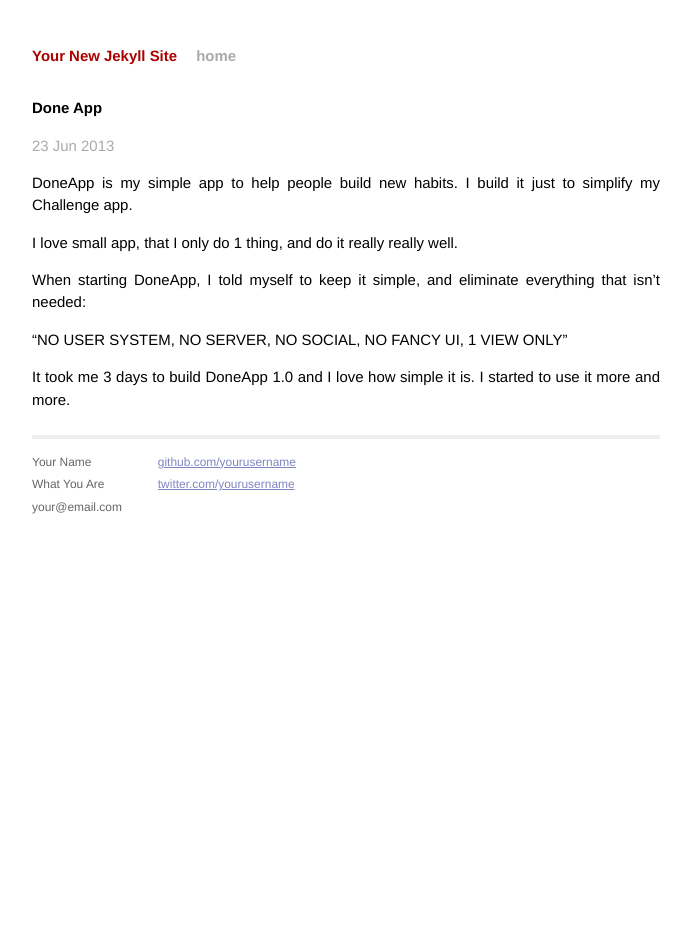
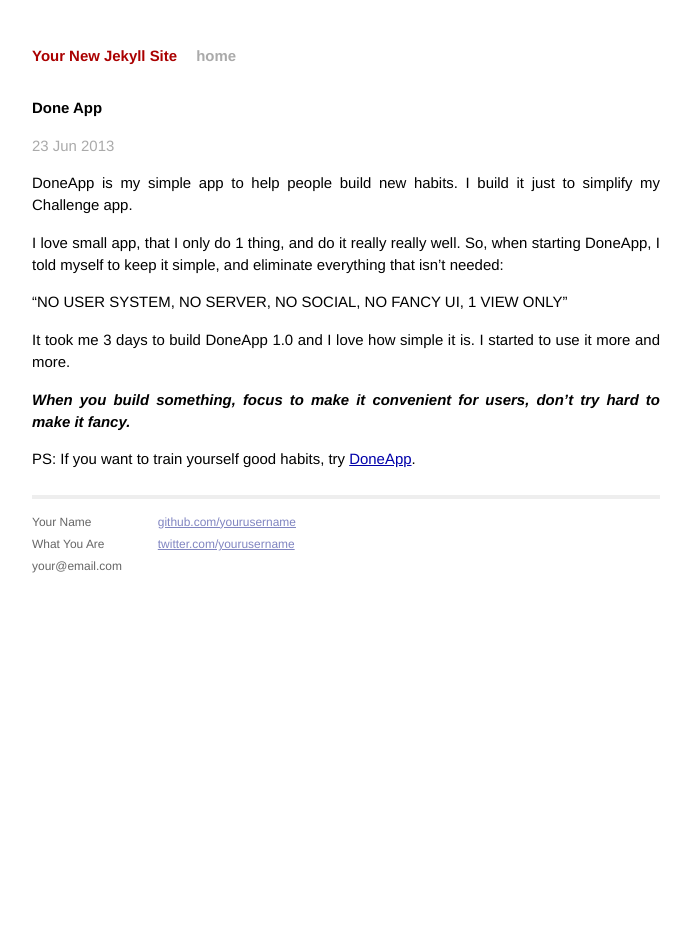
Before and after one commit to kongtest/kongtest.github.io, a Jekyll site: the page built from _posts/2013-06-23-done-app.md, in a window 1280 px wide. Shown: the whole page, without its empty margins (294-985 px from the left). Built offline with Jekyll 4.4.1, drawn with Linux system fonts in a browser that asks for light colours.

Commit message:
Update filename: _posts/2013-06-23-done-app.md

```diff
--- a/_posts/2013-06-23-done-app.md
+++ b/_posts/2013-06-23-done-app.md
@@ -5,13 +5,19 @@
 DoneApp is my simple app to help people build new habits. I build it just to simplify my Challenge app.
 
 
-I love small app, that I only do 1 thing, and do it really really well.
-
-
-When starting DoneApp, I told myself to keep it simple, and eliminate everything that isn't needed:
+I love small app, that I only do 1 thing, and do it really really well. So, when starting DoneApp, I told myself to keep it simple, and eliminate everything that isn't needed:
 
 
 "NO USER SYSTEM, NO SERVER, NO SOCIAL, NO FANCY UI, 1 VIEW ONLY"
 
 
 It took me 3 days to build DoneApp 1.0 and I love how simple it is. I started to use it more and more.
+
+
+_**When you build something, focus to make it convenient for users, don't try hard to make it fancy.**_
+
+
+PS: If you want to train yourself good habits, try [DoneApp][0].
+
+
+[0]: https://itunes.apple.com/us/app/doneapp/id654745890?ls=1&mt=8
```
